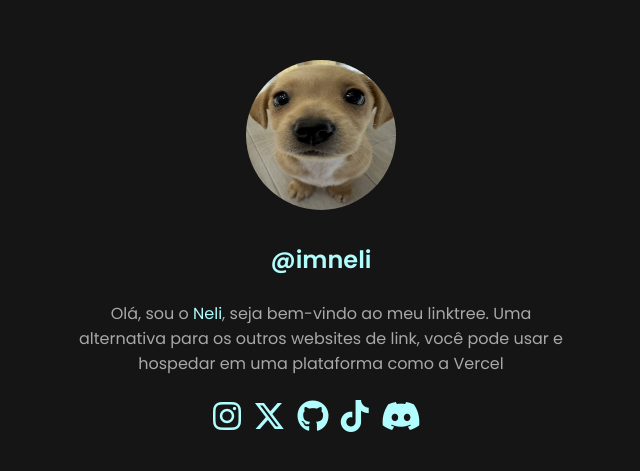
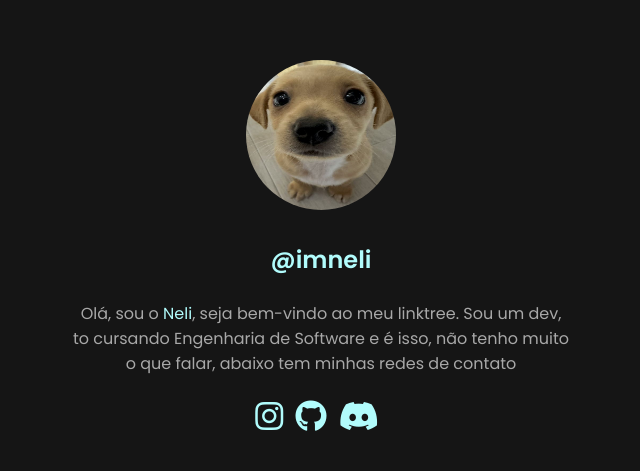
Before and after one commit to imneli/linktree, a plain HTML site: page index.html in a window 1280 px wide. Shown: the part 153-624 px from the top of the page, without its empty margins (319-959 px from the left). Drawn offline with nearby package versions, Linux system fonts and the light colour scheme.

Commit message:
remove tt and tiktok

```diff
--- a/index.html
+++ b/index.html
@@ -20,13 +20,11 @@
             <div class="itens">
                     <img class="icon__image" src="./assets/img/icon.png" alt="icon" srcset="">
                     <h2 class="put__name">@imneli</h2>
-                    <p class="write__bio__here">Olá, sou o <span class="destaque">Neli</span>, seja bem-vindo ao meu linktree. Uma alternativa para os outros websites de link, você pode usar e hospedar em uma plataforma como a Vercel</p>
+                    <p class="write__bio__here">Olá, sou o <span class="destaque">Neli</span>, seja bem-vindo ao meu linktree. Sou um dev, to cursando Engenharia de Software e é isso, não tenho muito o que falar, abaixo tem minhas redes de contato</p>
                     <div class="social__media">
                        <p>
                         <a href="https://www.instagram.com/theuwsx/"><i class="icon1 fa-2x fa-brands fa-instagram"></i></a>
-                        <a href="https://x.com/neliikkj"><i class="icon2 fa-2x fa-brands fa-x-twitter"></i></i></a>
                         <a href="https://github.com/imneli"><i class="icon3 fa-2x fa-brands fa-github"></i></i></a>
-                        <a href="https://www.tiktok.com/@ttheeuw"><i class="icon4 fa-2x fa-brands fa-tiktok"></i></i></a>
                         <a href="https://discordapp.com/users/1050939301686423592"><i class="icon5 fa-2x fa-brands fa-discord"></i></i></a>
                        </p>
                     </div>
```
